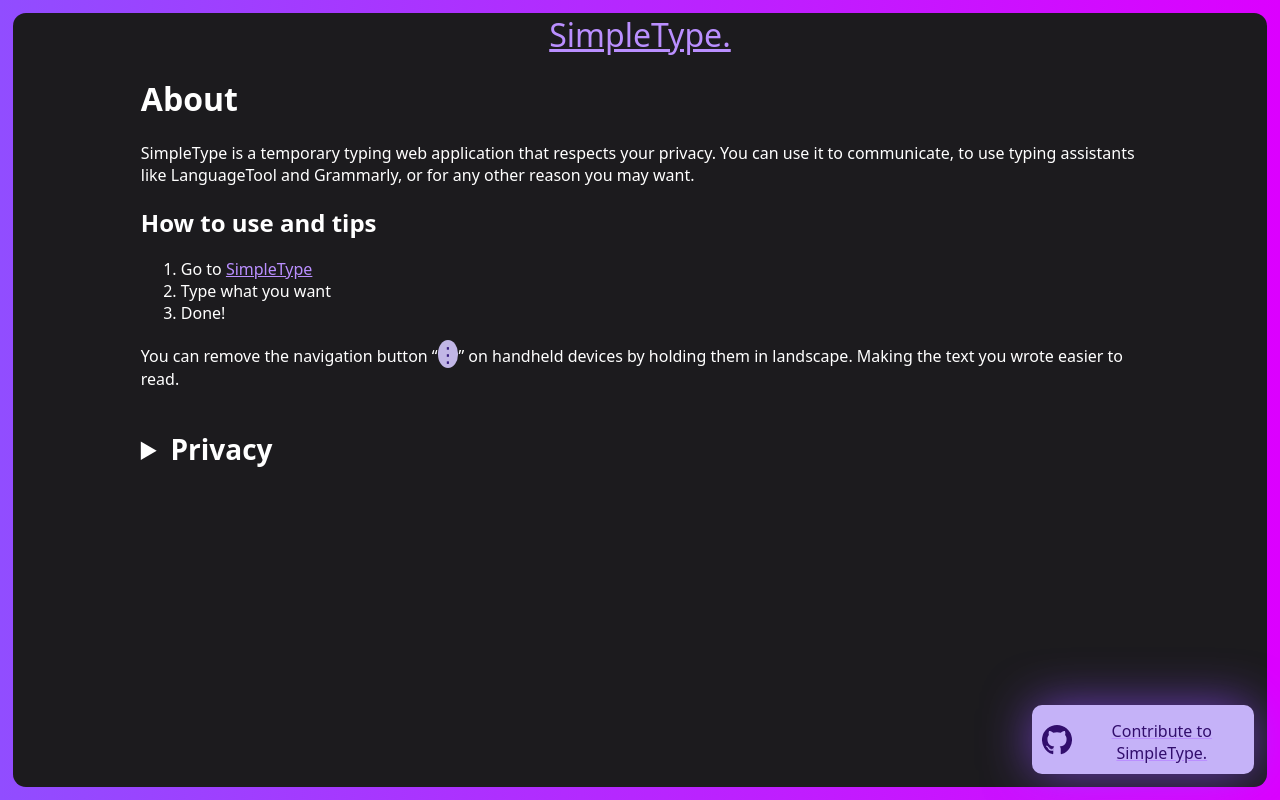
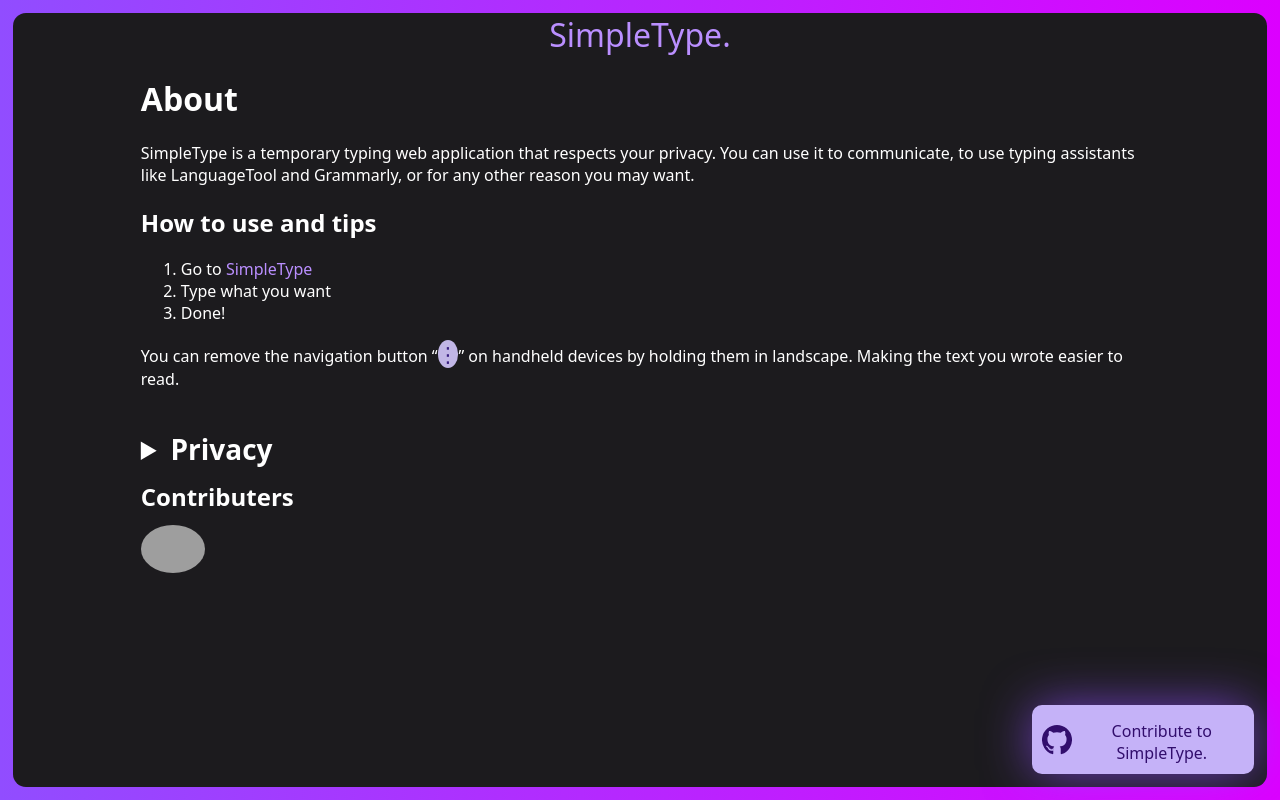
Before and after one commit to Paol-M/SimpleType, a plain HTML site: page info/index.html in a window 1280 px wide. Drawn offline with Linux system fonts and the light colour scheme; grey boxes are pictures that could not be loaded.

Commit message:
GitHub button now links to this page and not GitHub.com
“index.html” no longer appears at the end of links

Added contributers to About page

Removed underline from the GitHub link in About and Privacy

```diff
--- a/css/info.css
+++ b/css/info.css
@@ -43,6 +43,7 @@
 a {
   color: #ba8fff;
   font-weight: 500;
+  text-decoration: none;
 }
 
 span {
@@ -83,4 +84,18 @@
   color: #320e6d;
   margin: 15px 0 10px 7px;
   text-decoration: none;
-}/*# sourceMappingURL=info.css.map */
+}
+
+.contributers h2 {
+  margin: 0;
+  padding-block: 0.5em;
+}
+
+.contributers article img {
+  border-radius: 50%;
+  height: 3em;
+}
+
+.contributers article img + img {
+  margin-inline-start: 0.5em;
+}
--- a/info/index.html
+++ b/info/index.html
@@ -10,27 +10,48 @@
   </head>
   <body>
     <aside>
-      <a href="../index.html">SimpleType.</a>
+      <a href="../">SimpleType.</a>
     </aside>
     <h1>About</h1>
-    <p>SimpleType is a temporary typing web application that respects your privacy. You can use it to communicate, to use typing assistants like LanguageTool and Grammarly, or for any other reason you may want.</p>
+    <p>
+      SimpleType is a temporary typing web application that respects your
+      privacy. You can use it to communicate, to use typing assistants like
+      LanguageTool and Grammarly, or for any other reason you may want.
+    </p>
     <h2>How to use and tips</h2>
     <ol>
-      <li>Go to <a href="../index.html">SimpleType</a></li>
+      <li>Go to <a href="../">SimpleType</a></li>
       <li>Type what you want</li>
       <li>Done!</li>
     </ol>
 
-    <p>You can remove the navigation button “<span>⋮</span>” on handheld devices by holding them in landscape. Making the text you wrote easier to read.</p>
+    <p>
+      You can remove the navigation button “<span>⋮</span>” on handheld devices
+      by holding them in landscape. Making the text you wrote easier to read.
+    </p>
     <details>
       <summary>Privacy</summary>
-      <a href="../privacy/index.html">Main page</a>
+      <a href="../privacy">Main page</a>
       SimpleType doesn't receive anything you type, though your browser configuration could result in a third party receiving everything you type.
     </details>
 
-    <a href="https://github.com" class="GitHub">
+    <article class="contributers">
+      <h2>Contributers</h2>
+      <article>
+        <a href="https://paol-m.github.io/">
+          <img
+            src="https://paol-m.github.io/paol.svg"
+            alt="paol's profile picture, shapes that roughly resemble a body."
+          />
+        </a>
+      </article>
+    </article>
+
+    <a href="https://github.com/Paol-M/SimpleType" class="GitHub">
       <svg xmlns="http://www.w3.org/2000/svg" viewBox="0 0 256 256">
-        <path d="M128 3.2a128 128 0 0 0-40.5 249.4c6.4 1.2 8.8-2.8 8.8-6.1l-.2-23.9c-35.6 7.8-43.1-15-43.1-15-5.8-14.9-14.2-18.8-14.2-18.8-11.6-8 .8-7.8.8-7.8 12.9 1 19.7 13.2 19.7 13.2 11.4 19.6 30 14 37.2 10.7 1.2-8.3 4.5-14 8.1-17.2-28.4-3.2-58.3-14.2-58.3-63.2 0-14 5-25.4 13.2-34.4a46 46 0 0 1 1.3-33.9S71.5 52.8 96 69.4a122.7 122.7 0 0 1 64 0c24.5-16.6 35.2-13.2 35.2-13.2a46 46 0 0 1 1.3 34c8.2 8.9 13.2 20.3 13.2 34.3 0 49.1-30 60-58.5 63.1 4.6 4 8.7 11.8 8.7 23.7l-.2 35.2c0 3.4 2.4 7.4 8.8 6.1A128 128 0 0 0 128 3.2ZM48 185.5c-.3.6-1.3.8-2.3.4-.9-.4-1.4-1.3-1.1-2 .3-.6 1.3-.8 2.2-.3 1 .4 1.5 1.3 1.1 1.9zm6.2 5.6c-.6.6-1.8.3-2.6-.6-.8-.9-1-2-.4-2.6.7-.6 1.8-.3 2.7.6.8.9 1 2 .3 2.6zm4.4 7.2c-.8.6-2.1 0-2.9-1.1-.8-1.1-.8-2.5 0-3 .8-.6 2-.1 2.9 1 .8 1.2.8 2.5 0 3.1zm7.3 8.3c-.7.8-2.2.6-3.3-.5-1.1-1-1.5-2.5-.8-3.2.8-.8 2.3-.6 3.4.5 1 1 1.4 2.5.7 3.2zm9.4 2.8c-.3 1-1.7 1.5-3.2 1-1.4-.4-2.4-1.5-2.1-2.6.3-1 1.7-1.4 3.2-1 1.5.5 2.4 1.6 2.1 2.6zm10.7 1.2c0 1-1.1 2-2.7 2-1.5 0-2.7-.8-2.8-1.9 0-1 1.2-2 2.8-2 1.5 0 2.7.9 2.7 2zm10.6-.4c.2 1-.9 2.1-2.4 2.4-1.5.3-2.8-.4-3-1.4-.2-1 .9-2.1 2.3-2.4 1.6-.2 3 .4 3.1 1.4z"></path>
+        <path
+          d="M128 3.2a128 128 0 0 0-40.5 249.4c6.4 1.2 8.8-2.8 8.8-6.1l-.2-23.9c-35.6 7.8-43.1-15-43.1-15-5.8-14.9-14.2-18.8-14.2-18.8-11.6-8 .8-7.8.8-7.8 12.9 1 19.7 13.2 19.7 13.2 11.4 19.6 30 14 37.2 10.7 1.2-8.3 4.5-14 8.1-17.2-28.4-3.2-58.3-14.2-58.3-63.2 0-14 5-25.4 13.2-34.4a46 46 0 0 1 1.3-33.9S71.5 52.8 96 69.4a122.7 122.7 0 0 1 64 0c24.5-16.6 35.2-13.2 35.2-13.2a46 46 0 0 1 1.3 34c8.2 8.9 13.2 20.3 13.2 34.3 0 49.1-30 60-58.5 63.1 4.6 4 8.7 11.8 8.7 23.7l-.2 35.2c0 3.4 2.4 7.4 8.8 6.1A128 128 0 0 0 128 3.2ZM48 185.5c-.3.6-1.3.8-2.3.4-.9-.4-1.4-1.3-1.1-2 .3-.6 1.3-.8 2.2-.3 1 .4 1.5 1.3 1.1 1.9zm6.2 5.6c-.6.6-1.8.3-2.6-.6-.8-.9-1-2-.4-2.6.7-.6 1.8-.3 2.7.6.8.9 1 2 .3 2.6zm4.4 7.2c-.8.6-2.1 0-2.9-1.1-.8-1.1-.8-2.5 0-3 .8-.6 2-.1 2.9 1 .8 1.2.8 2.5 0 3.1zm7.3 8.3c-.7.8-2.2.6-3.3-.5-1.1-1-1.5-2.5-.8-3.2.8-.8 2.3-.6 3.4.5 1 1 1.4 2.5.7 3.2zm9.4 2.8c-.3 1-1.7 1.5-3.2 1-1.4-.4-2.4-1.5-2.1-2.6.3-1 1.7-1.4 3.2-1 1.5.5 2.4 1.6 2.1 2.6zm10.7 1.2c0 1-1.1 2-2.7 2-1.5 0-2.7-.8-2.8-1.9 0-1 1.2-2 2.8-2 1.5 0 2.7.9 2.7 2zm10.6-.4c.2 1-.9 2.1-2.4 2.4-1.5.3-2.8-.4-3-1.4-.2-1 .9-2.1 2.3-2.4 1.6-.2 3 .4 3.1 1.4z"
+        ></path>
       </svg>
       <p>Contribute to SimpleType.</p>
     </a>
```
Also changed, not shown: privacy/index.html (+2 -2 lines).
